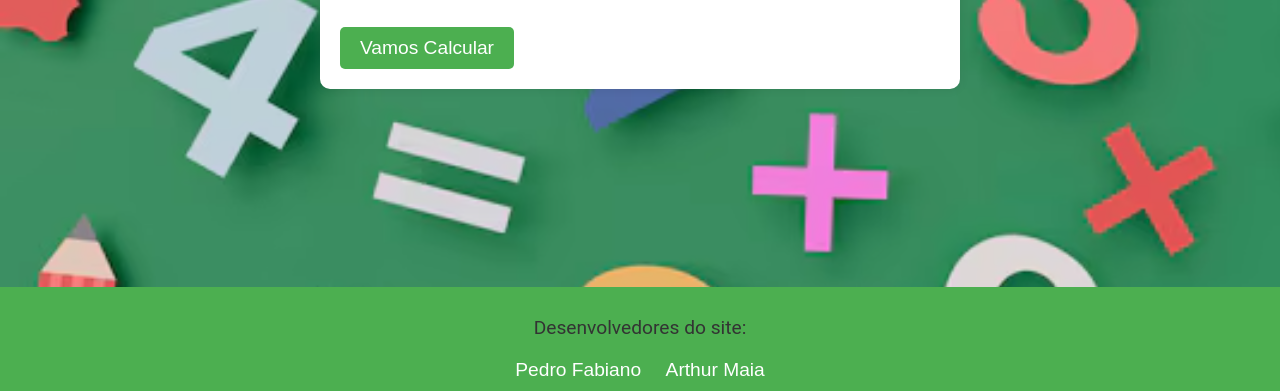
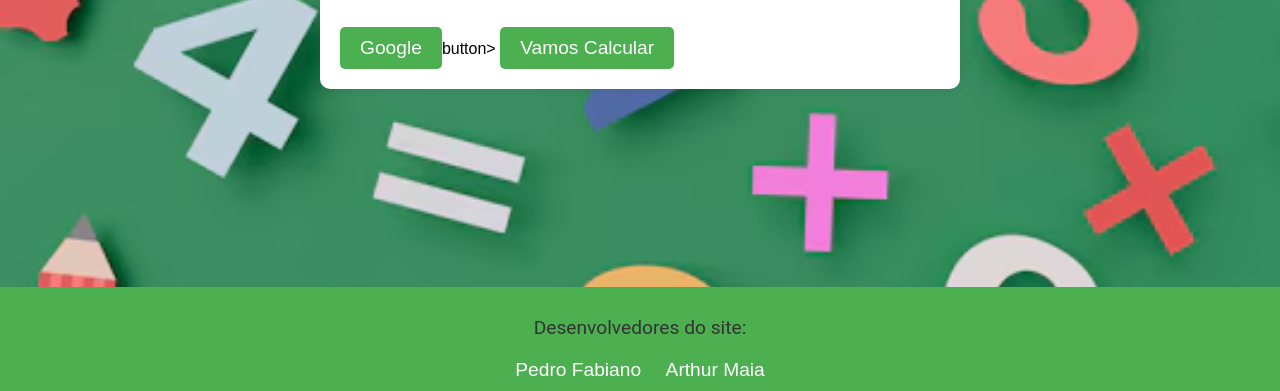
Before and after one commit to Preduzin/Preduzin-FISICA, a plain HTML site: page index.html in a window 1280 px wide. Shown: the part 409-800 px from the top of the page. Drawn offline with nearby package versions, Linux system fonts and the light colour scheme.

Commit message:
Update index.html

```diff
--- a/index.html
+++ b/index.html
@@ -17,6 +17,7 @@
         <section id="intro">
             <h2>Explore e Aprenda!</h2>
             <p>Utilize nossas ferramentas interativas para praticar e resolver equações matemáticas.</p>
+          <button id="formulasbutton" onclick="windows.location.href'google.com'">Google</button>button>
             <button id="calculateButton" onclick="window.location.href='calculate.html'">Vamos Calcular</button>
         </section>
     </main>
```
